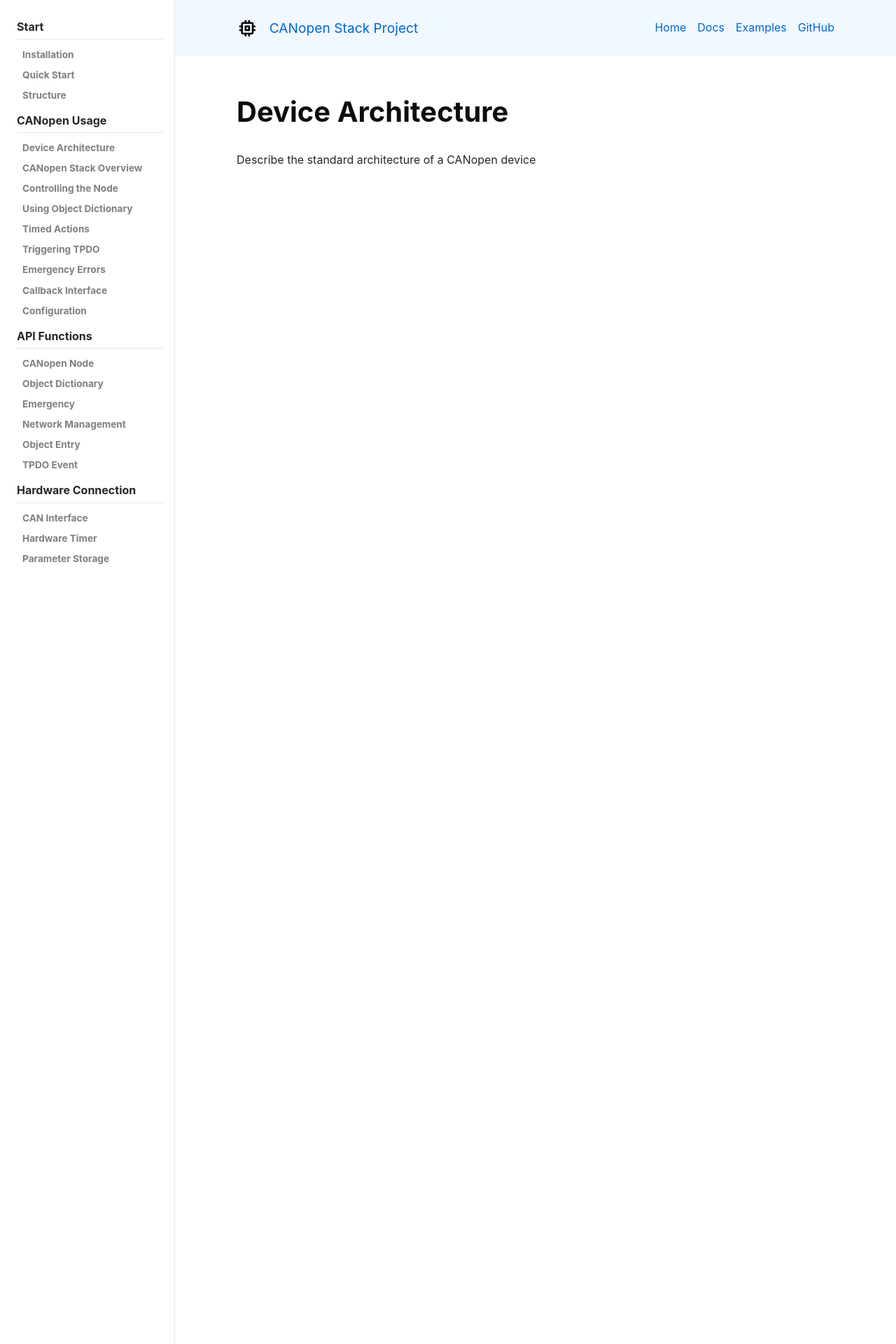
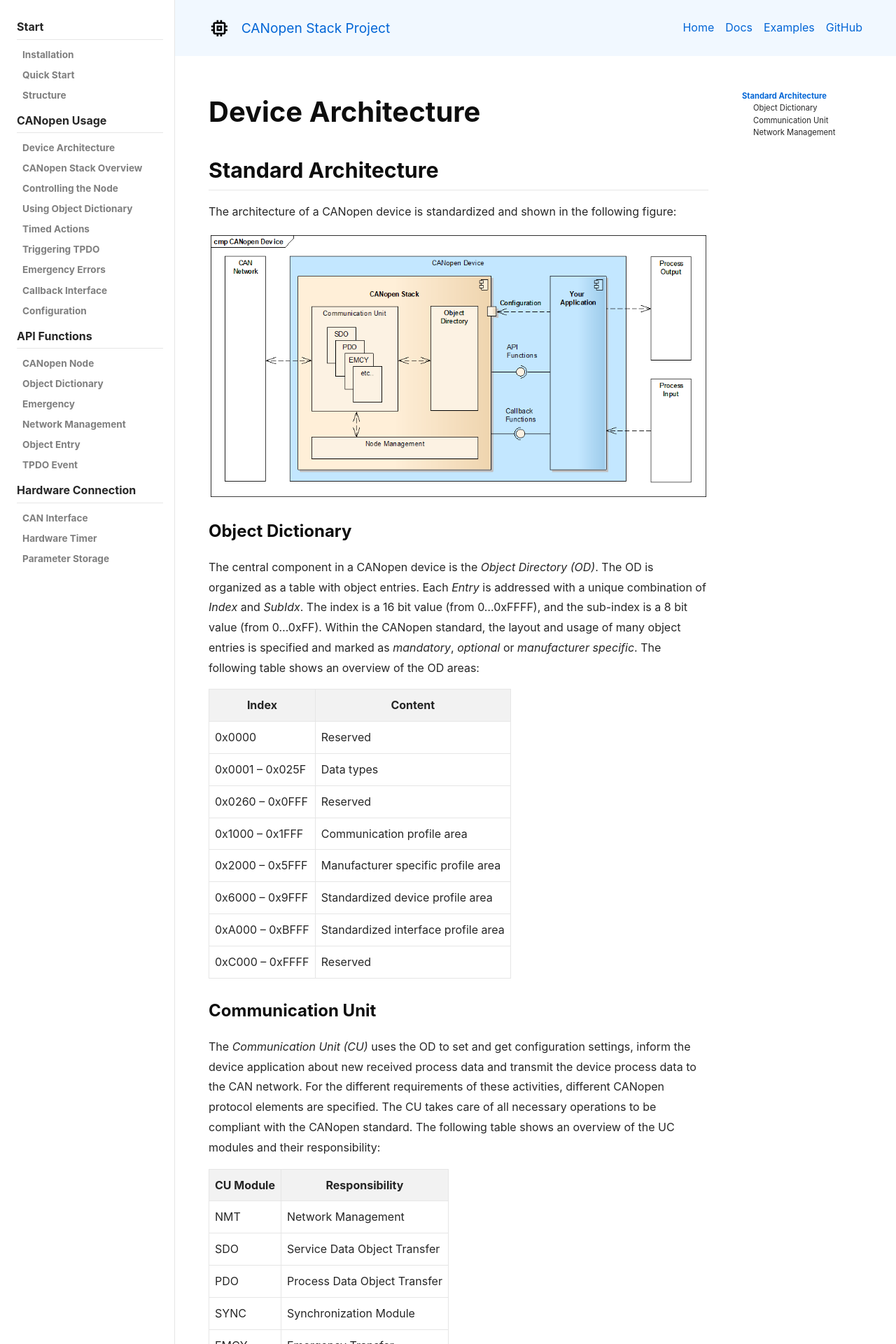
Before and after one commit to embedded-office/canopen-stack, a Jekyll site: the page built from docs/docs/usecase/architecture.md, in a window 1280 px wide. Shown: the top 1920 px of the page at 70% size. Built offline with Jekyll 4.4.1, drawn with Linux system fonts in a browser that asks for light colours; nearby versions of some CDN libraries; some of the changed text lies outside the part shown.

Commit message:
add canopen architecture description

```diff
--- a/docs/docs/usecase/architecture.md
+++ b/docs/docs/usecase/architecture.md
@@ -1,8 +1,72 @@
 ---
-layout: page
+layout: article
 title: Device Architecture
 sidebar:
   nav: docs
+aside:
+  toc: true
 ---
 
-Describe the standard architecture of a CANopen device
+## Standard Architecture
+
+The architecture of a CANopen device is standardized and shown in the following figure:
+
+![CANopen architecture](/assets/images/architecture.png "Standardized CANopen Architecture")
+
+### Object Dictionary
+
+The central component in a CANopen device is the *Object Directory (OD)*. The OD is organized as a table with object entries. Each *Entry* is addressed with a unique combination of *Index* and *SubIdx*. The index is a 16 bit value (from 0...0xFFFF), and the sub-index is a 8 bit value (from 0...0xFF). Within the CANopen standard, the layout and usage of many object entries is specified and marked as *mandatory*, *optional* or *manufacturer specific*. The following table shows an overview of the OD areas:
+
+| Index           | Content                             |
+| --------------- | ----------------------------------- |
+| 0x0000          | Reserved                            |
+| 0x0001 – 0x025F | Data types                          |
+| 0x0260 – 0x0FFF | Reserved                            |
+| 0x1000 – 0x1FFF | Communication profile area          |
+| 0x2000 – 0x5FFF | Manufacturer specific profile area  |
+| 0x6000 – 0x9FFF | Standardized device profile area    |
+| 0xA000 – 0xBFFF | Standardized interface profile area |
+| 0xC000 – 0xFFFF | Reserved                            |
+
+### Communication Unit
+
+The *Communication Unit (CU)* uses the OD to set and get configuration settings, inform the device application about new received process data and transmit the device process data to the CAN network. For the different requirements of these activities, different CANopen protocol elements are specified. The CU takes care of all necessary operations to be compliant with the CANopen standard. The following table shows an overview of the UC modules and their responsibility:
+
+| CU Module | Responsibility               |
+| --------- | ---------------------------- |
+| NMT       | Network Management           |
+| SDO       | Service Data Object Transfer |
+| PDO       | Process Data Object Transfer |
+| SYNC      | Synchronization Module       |
+| EMCY      | Emergency Transfer           |
+| TIME      | Time Management              |
+
+### Network Management
+
+The *Network Management State Machine (NMT)* of all CANopen devices within a CANopen network is controlled by the CANopen network master. The following state machine is specified:
+
+![NMT States](/assets/images/nmt-states.png "NMT States")
+
+Within this state machine, the state transitions with a number (e.g. [129]) will be activated with a network management command equal to this number. If no transition criteria is stated, the transition will be activated after finished state operations automatically. The following table summarizes the network management commands:
+
+| NMT Command | Description                   |
+|:-----------:| ----------------------------- |
+| 1           | Start remote node             |
+| 2           | Stop remote node              |
+| 128         | Enter "Pre-Operational" state |
+| 129         | Reset node                    |
+| 130         | Reset communication           |
+
+These NMT commands used by the CANopen network boot-up master to control the network. During the different states, the listed communication services are allowed:
+
+|                   | Initializing | Pre-Op. | Operational | Stop |
+| ----------------- |:------------:|:-------:|:-----------:|:----:|
+| PDO Transfer      |              |         | X           |      |
+| SDO Transfer      |              | X       | X           |      |
+| SYNC Object       |              | X       | X           |      |
+| Time Stamp Object |              | X       | X           |      |
+| Emergency Object  |              | X       | X           |      |
+| Boot-Up Object    | X            |         |             |      |
+| NMT Object        |              | X       | X           | X    |
+
+Note: The Boot-Up message is sent only once during the transition from *Initialization* to *Pre-Operational*.
```
Also changed, not shown: docs/assets/images/architecture.png (added), docs/assets/images/nmt-states.png (added).
